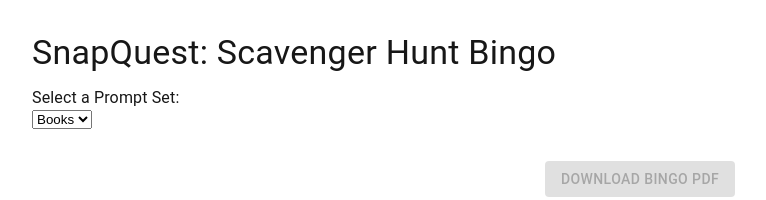
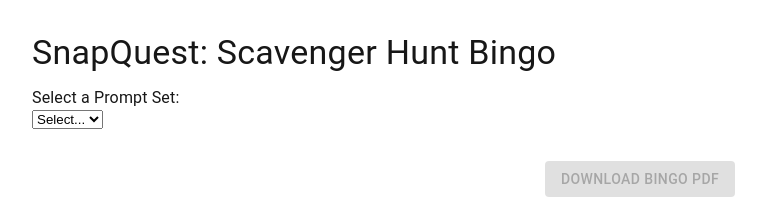
Before and after one commit to Peleton-011/snap-quest, a Next.js app: page / in a window 1280 px wide. Shown: the top 200 px of the page, without its empty margins (0-766 px from the left). Built offline with nearby package versions, Linux system fonts and the light colour scheme.

Commit message:
Finally properly add the select option

```diff
--- a/app/page.tsx
+++ b/app/page.tsx
@@ -80,6 +80,7 @@ const App: React.FC = () => {
 					value={promptSet}
 					onChange={(e) => setPromptSet(e.target.value)}
 				>
+                    <option value="Select...">Select...</option>
 					<option value="books">Books</option>
 					<option value="art">Art</option>
 				</select>
```
